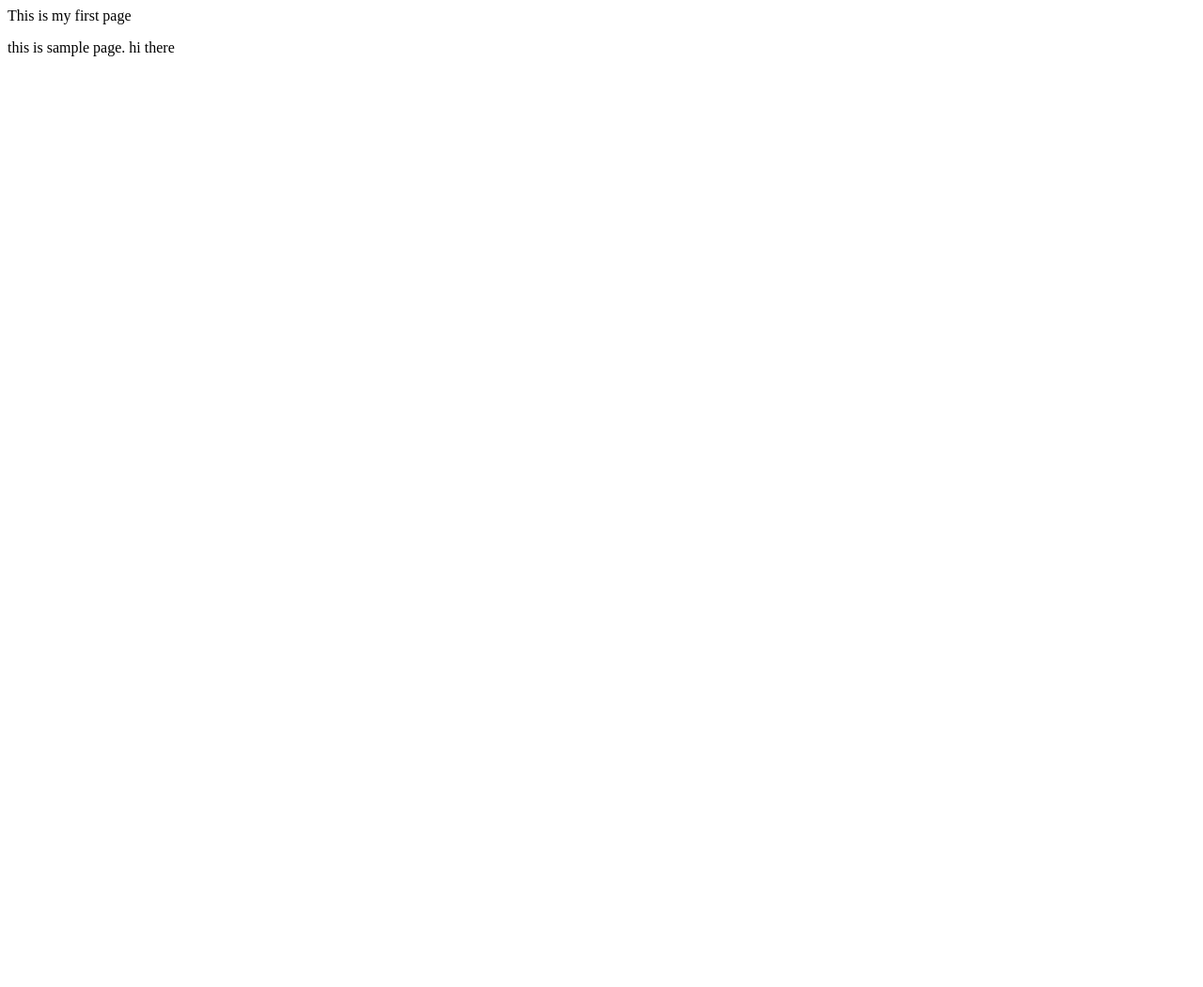
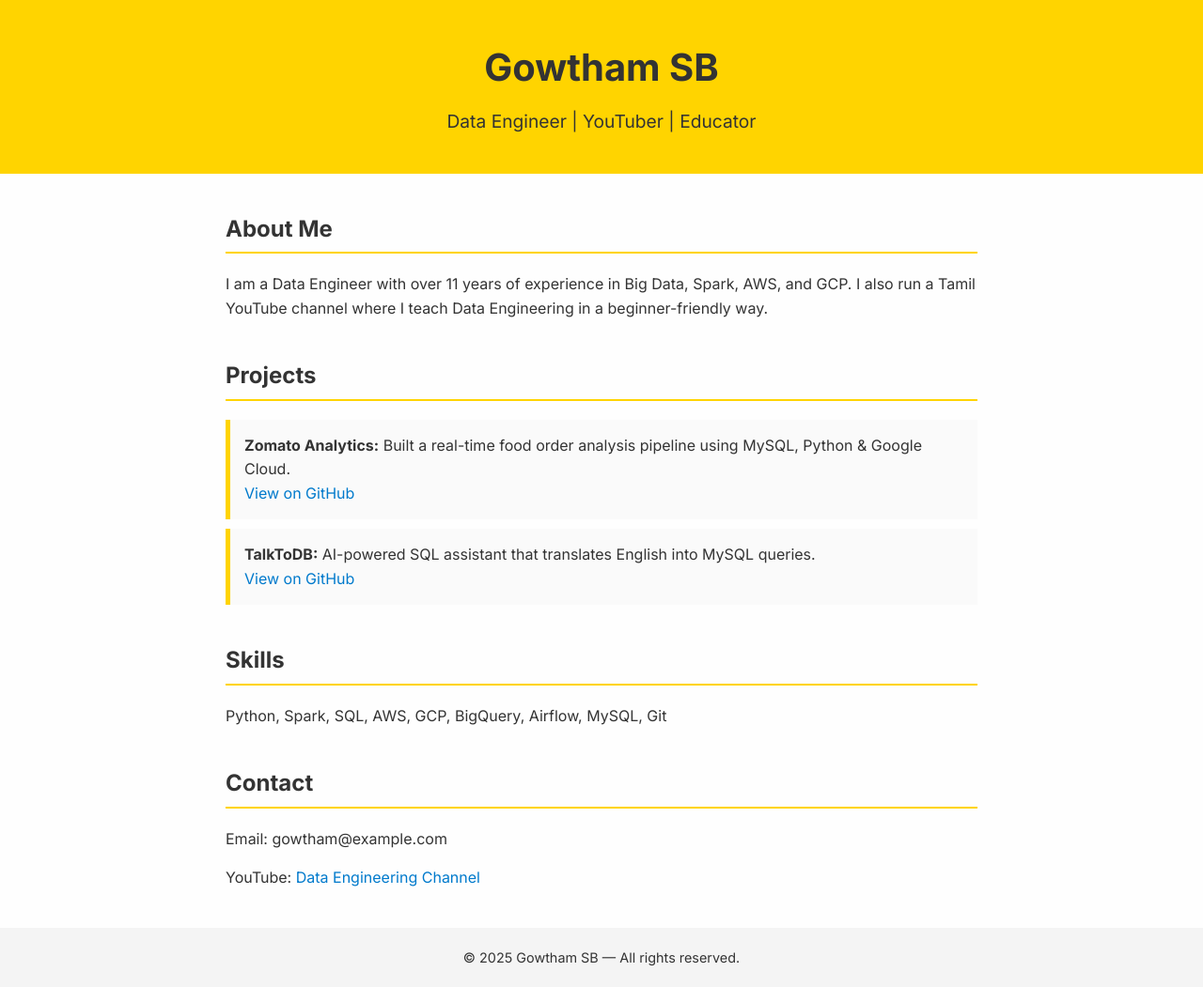
Before and after one commit to Iamcommingforu/my-first-webpage, a plain HTML site: page index.html in a window 1280 px wide. Shown: the whole page at 94% size. Before the commit the page ends 800 px from the top, so only its background shows below. Drawn offline with Linux system fonts and the light colour scheme.

Commit message:
Update index.html

```diff
--- a/index.html
+++ b/index.html
@@ -1,12 +1,107 @@
-<!DOCTYPE html>
+ <!DOCTYPE html>
 <html lang="en">
 <head>
-  <meta charset="UTF-8">
-  <meta name="viewport" content="width=device-width, initial-scale=1">
-  <title>CSV Data Visualizer</title>
+  <meta charset="UTF-8" />
+  <meta name="viewport" content="width=device-width, initial-scale=1.0" />
+  <title>Gowtham SB | Data Engineer</title>
+  <link href="https://fonts.googleapis.com/css2?family=Inter:wght@400;700&display=swap" rel="stylesheet">
+  <style>
+    body {
+      font-family: 'Inter', sans-serif;
+      margin: 0;
+      padding: 0;
+      background: #fefefe;
+      color: #333;
+      line-height: 1.6;
+    }
+    header {
+      background-color: #ffd400;
+      padding: 40px 20px;
+      text-align: center;
+    }
+    header h1 {
+      margin: 0;
+      font-size: 2.5em;
+    }
+    header p {
+      margin: 10px 0 0;
+      font-size: 1.2em;
+    }
+    section {
+      max-width: 800px;
+      margin: 40px auto;
+      padding: 0 20px;
+    }
+    h2 {
+      border-bottom: 2px solid #ffd400;
+      padding-bottom: 5px;
+    }
+    ul {
+      list-style: none;
+      padding-left: 0;
+    }
+    li {
+      background: #fafafa;
+      margin: 10px 0;
+      padding: 15px;
+      border-left: 5px solid #ffd400;
+    }
+    footer {
+      text-align: center;
+      padding: 20px;
+      font-size: 0.9em;
+      background: #f4f4f4;
+      margin-top: 40px;
+    }
+    a {
+      color: #007acc;
+      text-decoration: none;
+    }
+    a:hover {
+      text-decoration: underline;
+    }
+  </style>
 </head>
-  <body>
-  <h>This is my first page</h>
-    <p> this is sample page. hi there</p>
-  </body>
+<body>
+
+  <header>
+    <h1>Gowtham SB</h1>
+    <p>Data Engineer | YouTuber | Educator</p>
+  </header>
+
+  <section>
+    <h2>About Me</h2>
+    <p>I am a Data Engineer with over 11 years of experience in Big Data, Spark, AWS, and GCP. I also run a Tamil YouTube channel where I teach Data Engineering in a beginner-friendly way.</p>
+  </section>
+
+  <section>
+    <h2>Projects</h2>
+    <ul>
+      <li>
+        <strong>Zomato Analytics:</strong> Built a real-time food order analysis pipeline using MySQL, Python & Google Cloud. <br>
+        <a href="#">View on GitHub</a>
+      </li>
+      <li>
+        <strong>TalkToDB:</strong> AI-powered SQL assistant that translates English into MySQL queries. <br>
+        <a href="#">View on GitHub</a>
+      </li>
+    </ul>
+  </section>
+
+  <section>
+    <h2>Skills</h2>
+    <p>Python, Spark, SQL, AWS, GCP, BigQuery, Airflow, MySQL, Git</p>
+  </section>
+
+  <section>
+    <h2>Contact</h2>
+    <p>Email: gowtham@example.com</p>
+    <p>YouTube: <a href="https://www.youtube.com/@dataengineeringvideos">Data Engineering Channel</a></p>
+  </section>
+
+  <footer>
+    &copy; 2025 Gowtham SB — All rights reserved.
+  </footer>
+
+</body>
 </html>
```
